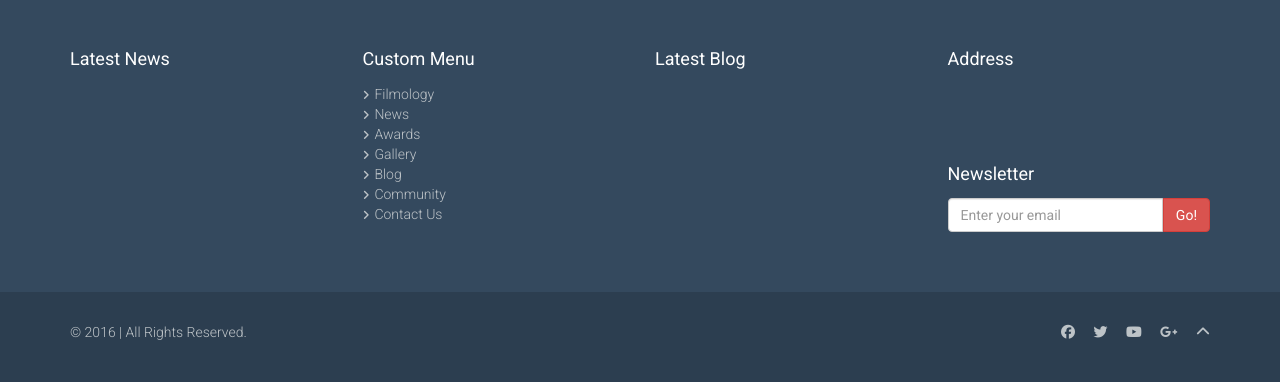
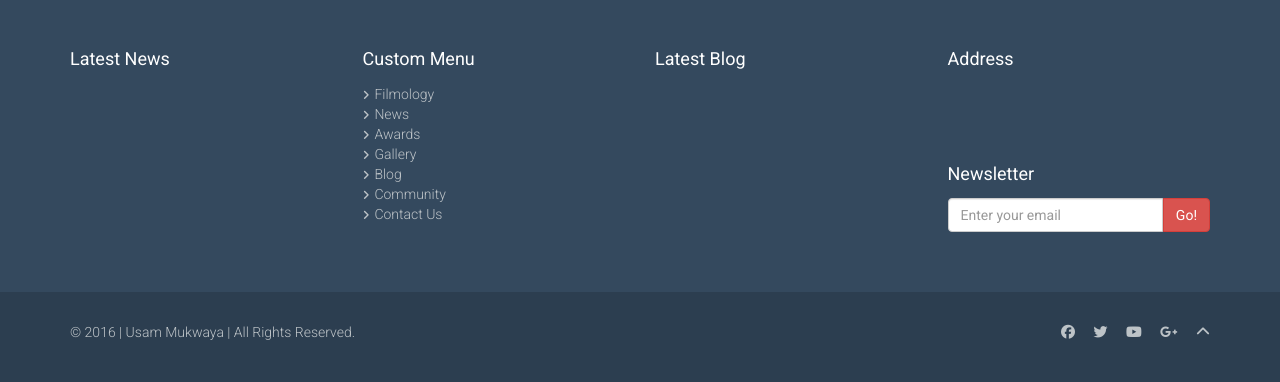
Before and after one commit to DennisDaddy/Usama, a PHP site: page /community.php in a window 1280 px wide. Shown: the part 1484-1866 px from the top of the page. Run offline with PHP 8.4, Linux system fonts and the light colour scheme; data that the repository does not hold is empty; some libraries are stand-ins or nearby versions.

Commit message:
Add copyright

```diff
--- a/community.php
+++ b/community.php
@@ -208,7 +208,8 @@
         <div class="container">
             <div class="row">
                 <div class="col-sm-6">
-                    &copy; 2016 | All Rights Reserved.
+
+                    &copy; <?php echo date("Y"); ?> | Usam Mukwaya |  All Rights Reserved.
                 </div>
                 <div class="col-sm-6">
                     <ul class="pull-right">
```
